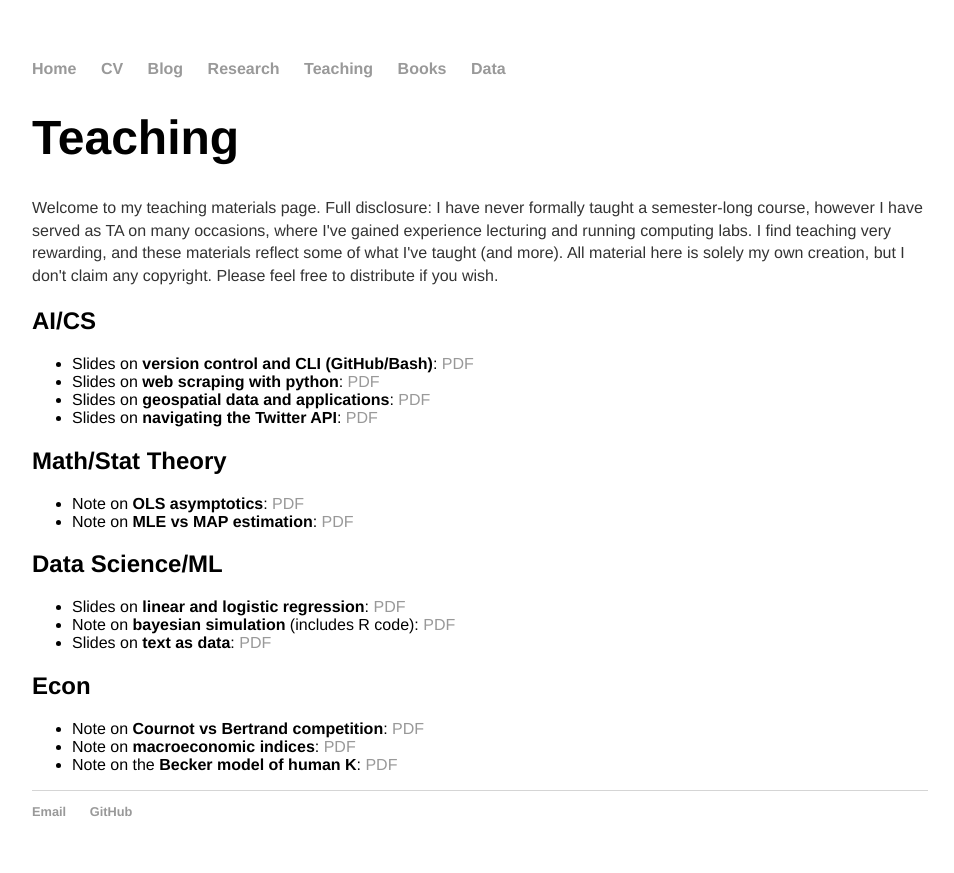
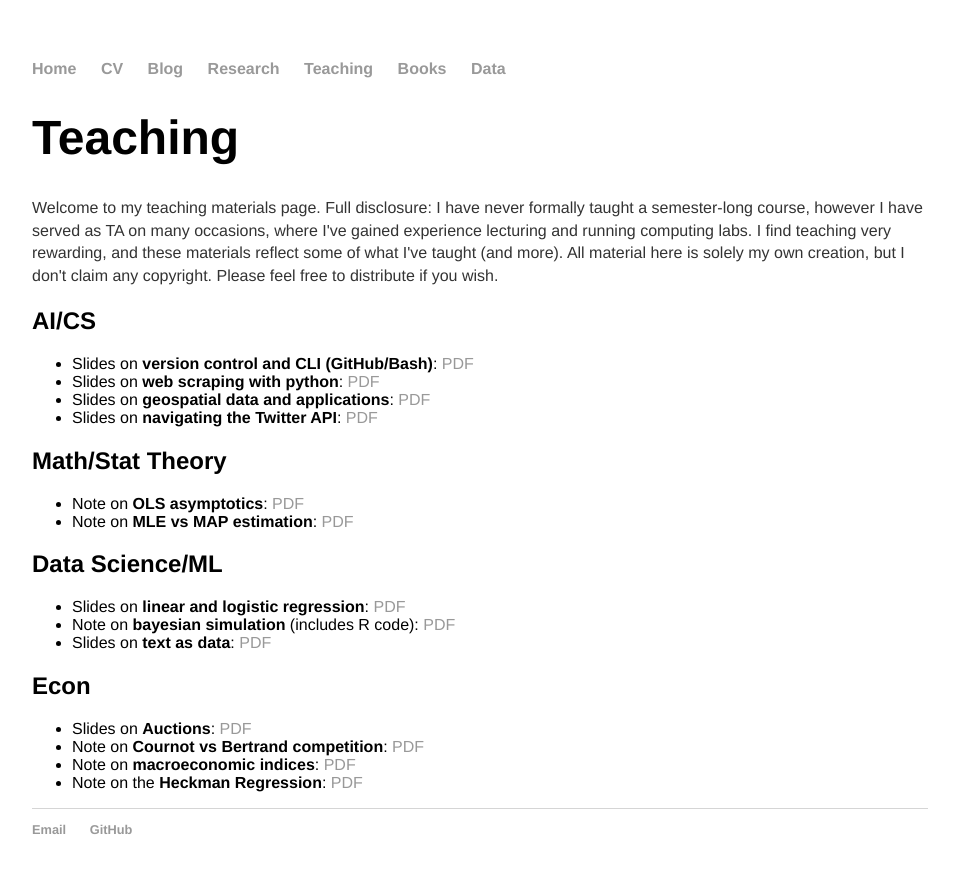
Before and after one commit to 12mre1/12mre1.github.io, a Jekyll site: the page built from teach/index.html, in a window 1280 px wide. Shown: the top 873 px of the page, without its empty margins (160-1114 px from the left). Built offline with Jekyll 4.4.1, drawn with Linux system fonts in a browser that asks for light colours.

Commit message:
update teaching

```diff
--- a/teach/index.html
+++ b/teach/index.html
@@ -49,11 +49,13 @@ here is solely my own creation, but I don't claim any copyright. Please feel fre
 
 <ul>
 
+<li>Slides on <b>Auctions</b>: <a href = "/teach/#" target="_blank">PDF</a></li>
+
 <li>Note on <b>Cournot vs Bertrand competition</b>: <a href = "/teach/#" target="_blank">PDF</a></li>
 
 <li>Note on <b>macroeconomic indices</b>: <a href = "/teach/#" target="_blank">PDF</a></li>
 
-<li>Note on the <b>Becker model of human K</b>: <a href = "/teach/#" target="_blank">PDF</a></li>
+<li>Note on the <b>Heckman Regression</b>: <a href = "/teach/#" target="_blank">PDF</a></li>
 
 </ul>
 
```
